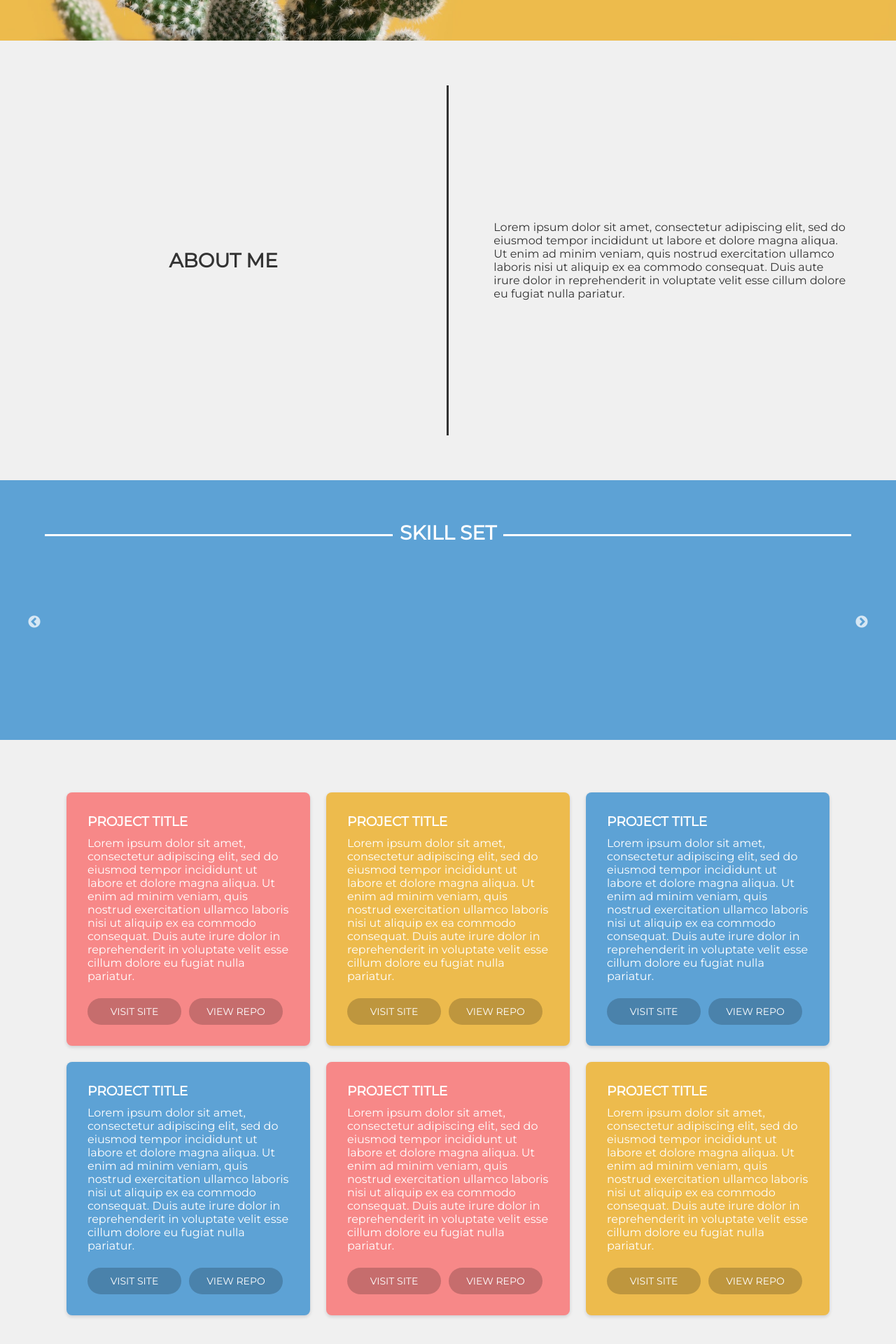
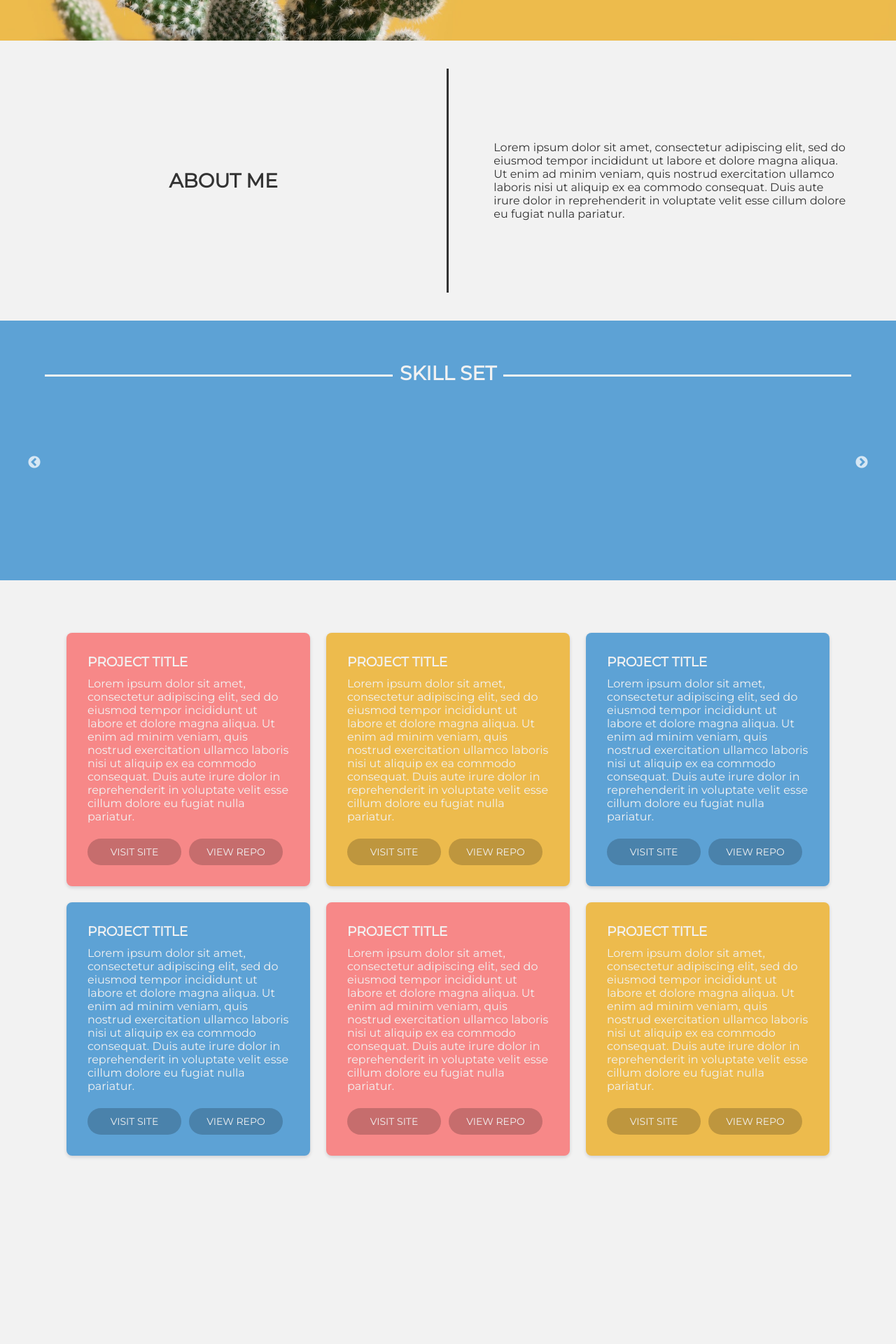
Before and after one commit to paigem33/portfolioWebsite, a React (Create React App) app in the folder portfolio/: page / in a window 1280 px wide. Shown: the part 742-2662 px from the top of the page at 70% size. After the commit the page ends 2469 px from the top, so only its background shows below. Built offline with nearby package versions, Linux system fonts and the light colour scheme.

Commit message:
work on mobile views

```diff
--- a/portfolio/src/AboutMe/AboutMe.css
+++ b/portfolio/src/AboutMe/AboutMe.css
@@ -1,24 +1,33 @@
 .AboutMe {
     display: flex;
+    flex-direction: column;
     justify-content: center;
     align-items: center;
-}
-.AboutMe div {
-    height: 500px;
-    display: flex;
-    align-items: center;
-    justify-content: center;
-}
-.AboutMe div:first-of-type {
-    border-right: solid 3px #333333;
-    width:50%;
-}
-.AboutMe div:last-of-type {
-    margin: 5%;
-    width:40%;
+    height: 50vh;
+    margin: 0 5%;
 }
 .AboutMe h3 {
     text-transform: uppercase;
     font-size: 28px;
     text-align: center;
 }
+@media screen and (min-width:768px){
+    .AboutMe {
+        flex-direction: row;
+        margin: 0;
+    }
+    .AboutMe div:first-of-type {
+        border-right: solid 3px #333333;
+        width:50%;
+    }
+    .AboutMe div:last-of-type {
+        margin: 5%;
+        width:40%;
+    }
+    .AboutMe div {
+        height: 80%;
+        display: flex;
+        align-items: center;
+        justify-content: center;
+    }
+}
--- a/portfolio/src/App.css
+++ b/portfolio/src/App.css
@@ -3,7 +3,7 @@
     padding: 0;
 }
 body {
-    background:#f0f0f0;
+    background:#f2f2f2;
     color: #333333;
     font-family: 'Montserrat';
 }
--- a/portfolio/src/Hero/Hero.css
+++ b/portfolio/src/Hero/Hero.css
@@ -8,6 +8,8 @@
     align-items: center;
     flex-direction: column;
     text-transform: uppercase;
+    color: #f2f2f2;
+    text-align: center;
     /* border-bottom: 3px solid #333333; */
 }
 .Hero h1 {
--- a/portfolio/src/ProjectCard/ProjectCard.css
+++ b/portfolio/src/ProjectCard/ProjectCard.css
@@ -1,5 +1,5 @@
 .ProjectCard {
-    width: 25%;
+    /* width: 25%; */
     margin: 1%;
     padding: 30px;
     border-radius: 8px;
@@ -9,15 +9,15 @@
 }
 .ProjectCard:nth-of-type(1), .ProjectCard:nth-of-type(5){
     background: #f78888;
-    color: white;
+    color: #f2f2f2;
 }
 .ProjectCard:nth-of-type(2), .ProjectCard:nth-of-type(6){
     background: #edbb4d;
-    color: white;
+    color: #f2f2f2;
 }
 .ProjectCard:nth-of-type(3), .ProjectCard:nth-of-type(4){
     background: #5da2d5;
-    color: white;
+    color: #f2f2f2;
 }
 .ProjectCard:hover {
     transform: scale(1.05);
@@ -31,7 +31,7 @@
     margin-bottom: 60px;
 }
 
-@media screen and (max-width: 1240px) {
+/* @media screen and (max-width: 1240px) {
     .ProjectCard {
     width: 48%;
     }
@@ -42,13 +42,23 @@
         margin-top: 2%;
         margin-bottom: 2%;
     }
+} */
+@media screen and (min-width:833px) {
+    .ProjectCard {
+        width: 40%;
+    }
+}
+@media screen and (min-width:1235px) {
+    .ProjectCard {
+        width: 25%;
+    }
 }
 .ProjectCard .button {
     position: absolute;
     left: 30px;
     bottom: 30px;
     font-size: 14px;
-    color: white;
+    color: #f2f2f2;
     background: rgba(0,0,0,.2);
     text-decoration: none;
     text-transform: uppercase;
--- a/portfolio/src/SkillSet/SkillSet.css
+++ b/portfolio/src/SkillSet/SkillSet.css
@@ -23,12 +23,12 @@
 .SkillSet h3 {
     width: 100%;
     text-align: center;
-    border-bottom: 3px solid #fff;
+    border-bottom: 3px solid #f2f2f2;
     text-transform: uppercase;
     line-height: 0.1em;
     margin: 10px 0 20px;
     font-size: 28px;
-    color: white;
+    color: #f2f2f2;
  }
 
  .SkillSet h3 span {
```
